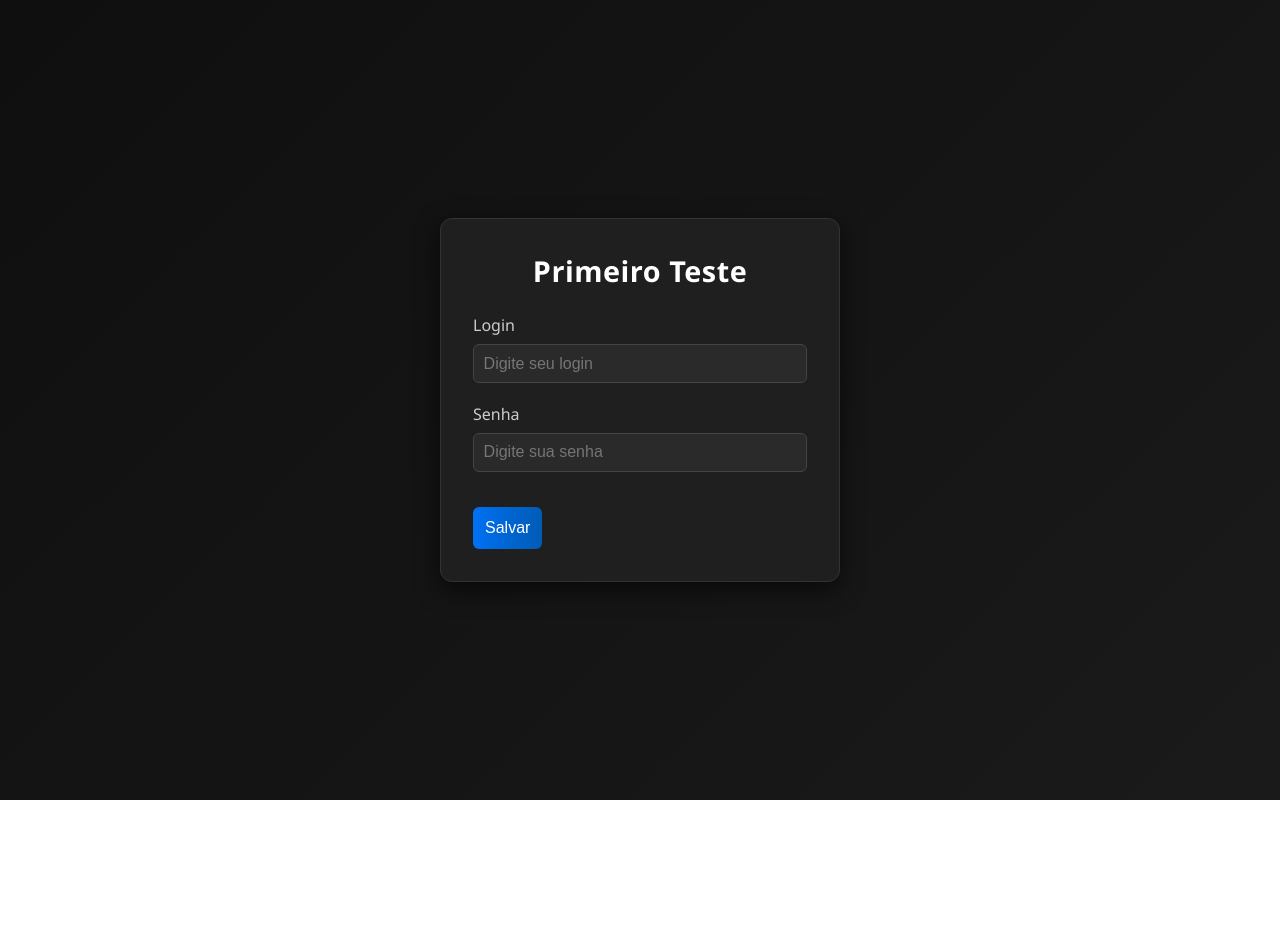
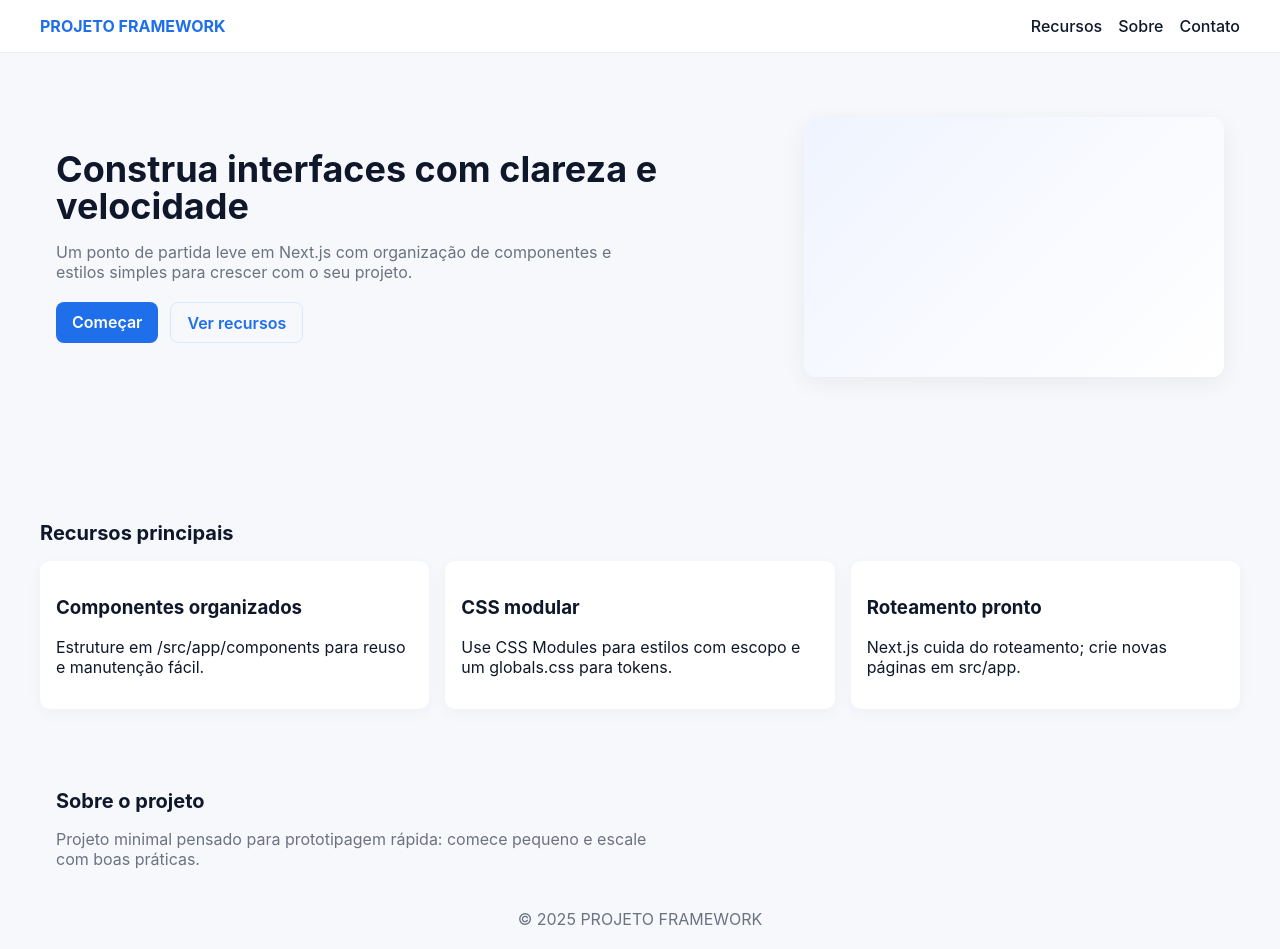
Before and after one commit to LuanSantos26/projeto-framework, a Next.js app: page / in a window 1280 px wide. Before the commit the page ends 800 px from the top, so only its background shows below. Built offline with nearby package versions, Linux system fonts and the light colour scheme.

Commit message:
Funcionalidade part 1 do projeto

```diff
--- /dev/null
+++ b/src/app/components/Header.jsx
@@ -0,0 +1,16 @@
+// src/app/components/Header.jsx
+export default function Header() {
+  return (
+    <header className="site-header">
+      <div className="container header-inner">
+        <div className="brand">PROJETO FRAMEWORK</div>
+
+        <nav className="nav" aria-label="Menu principal">
+          <a href="#features">Recursos</a>
+          <a href="#about" style={{ marginLeft: 16 }}>Sobre</a>
+          <a href="#contact" style={{ marginLeft: 16 }}>Contato</a>
+        </nav>
+      </div>
+    </header>
+  );
+}
--- /dev/null
+++ b/src/app/components/Hero.jsx
@@ -0,0 +1,24 @@
+// src/app/components/Hero.jsx
+import styles from "../page.module.css";
+
+export default function Hero() {
+  return (
+    <section className={styles.hero}>
+      <div className={styles.heroInner + " container"}>
+        <div className={styles.content}>
+          <h1 className={styles.title}>Construa interfaces com clareza e velocidade</h1>
+          <p className={styles.lead}>
+            Um ponto de partida leve em Next.js com organização de componentes e estilos simples para crescer com o seu projeto.
+          </p>
+
+          <div className={styles.actions}>
+            <a className={styles.btnPrimary} href="#get-started">Começar</a>
+            <a className={styles.btnOutline} href="#features">Ver recursos</a>
+          </div>
+        </div>
+
+        <div className={styles.visual} role="img" aria-label="Ilustração do produto" />
+      </div>
+    </section>
+  );
+}
--- a/src/app/globals.css
+++ b/src/app/globals.css
@@ -1,42 +1,61 @@
-:root {
-  --background: #ffffff;
-  --foreground: #171717;
+/* src/app/globals.css */
+
+/* Tokens */
+:root{
+  --bg: #f7f8fb;
+  --surface: #ffffff;
+  --muted: #6b7280;
+  --text: #0f172a;
+  --primary: #1f6feb;
+  --radius: 12px;
+  --container: 1200px;
 }
 
-@media (prefers-color-scheme: dark) {
-  :root {
-    --background: #0a0a0a;
-    --foreground: #ededed;
-  }
+/* Reset simples */
+*{box-sizing:border-box}
+html,body,#root{height:100%}
+body{
+  margin:0;
+  font-family: Inter, system-ui, -apple-system, "Segoe UI", Roboto, "Helvetica Neue", Arial;
+  background:var(--bg);
+  color:var(--text);
+  -webkit-font-smoothing:antialiased;
+  -moz-osx-font-smoothing:grayscale;
 }
 
-html,
-body {
-  max-width: 100vw;
-  overflow-x: hidden;
+/* Layout helpers */
+.container{
+  max-width:var(--container);
+  margin:0 auto;
+  padding:0 1rem;
 }
 
-body {
-  color: var(--foreground);
-  background: var(--background);
-  font-family: Arial, Helvetica, sans-serif;
-  -webkit-font-smoothing: antialiased;
-  -moz-osx-font-smoothing: grayscale;
+/* Header / Footer */
+.site-header{
+  background:var(--surface);
+  border-bottom:1px solid #eceff4;
+}
+.header-inner{
+  display:flex;
+  align-items:center;
+  justify-content:space-between;
+  padding:1rem 0;
+}
+.brand{
+  font-weight:700;
+  color:var(--primary);
+}
+.nav a{
+  margin-left:1rem;
+  color:var(--text);
+  text-decoration:none;
+  font-weight:500;
 }
 
-* {
-  box-sizing: border-box;
-  padding: 0;
-  margin: 0;
+/* Footer */
+.site-footer{
+  padding:1.25rem 0;
+  text-align:center;
+  color:var(--muted);
+  background:transparent;
 }
-
-a {
-  color: inherit;
-  text-decoration: none;
-}
-
-@media (prefers-color-scheme: dark) {
-  html {
-    color-scheme: dark;
-  }
-}
--- a/src/app/layout.js
+++ b/src/app/layout.js
@@ -1,26 +1,25 @@
-import { Geist, Geist_Mono } from "next/font/google";
+// src/app/layout.js
 import "./globals.css";
-
-const geistSans = Geist({
-  variable: "--font-geist-sans",
-  subsets: ["latin"],
-});
-
-const geistMono = Geist_Mono({
-  variable: "--font-geist-mono",
-  subsets: ["latin"],
-});
+import Header from "./components/Header";
 
 export const metadata = {
-  title: "Create Next App",
-  description: "Generated by create next app",
+  title: "PROJETO FRAMEWORK",
+  description: "Framework minimal — organização, componentes e produtividade",
 };
 
 export default function RootLayout({ children }) {
   return (
-    <html lang="en">
-      <body className={`${geistSans.variable} ${geistMono.variable}`}>
-        {children}
+    <html lang="pt-BR">
+      <body>
+        <div className="site">
+          <Header />
+
+          <main>{children}</main>
+
+          <footer className="site-footer">
+            <div className="container">© {new Date().getFullYear()} PROJETO FRAMEWORK</div>
+          </footer>
+        </div>
       </body>
     </html>
   );
--- /dev/null
+++ b/src/app/page.js
@@ -0,0 +1,36 @@
+// src/app/page.js
+import Hero from "./components/Hero";
+import styles from "./page.module.css";
+
+export default function Home() {
+  return (
+    <>
+      <Hero />
+
+      <section id="features" className={"container " + styles.features}>
+        <h2 className={styles.sectionTitle}>Recursos principais</h2>
+        <div className={styles.grid}>
+          <article className={styles.card}>
+            <h3>Componentes organizados</h3>
+            <p>Estruture em /src/app/components para reuso e manutenção fácil.</p>
+          </article>
+          <article className={styles.card}>
+            <h3>CSS modular</h3>
+            <p>Use CSS Modules para estilos com escopo e um globals.css para tokens.</p>
+          </article>
+          <article className={styles.card}>
+            <h3>Roteamento pronto</h3>
+            <p>Next.js cuida do roteamento; crie novas páginas em src/app.</p>
+          </article>
+        </div>
+      </section>
+
+      <section id="about" className={"container " + styles.about}>
+        <h2 className={styles.sectionTitle}>Sobre o projeto</h2>
+        <p className={styles.lead}>
+          Projeto minimal pensado para prototipagem rápida: comece pequeno e escale com boas práticas.
+        </p>
+      </section>
+    </>
+  );
+}
--- a/src/app/page.jsx
+++ /dev/null
@@ -1,63 +0,0 @@
-"use client";
-
-import { useState } from "react";
-import styles from "./page.module.css";
-
-export default function Home() {
-  const [login, setLogin] = useState("");
-  const [senha, setSenha] = useState("");
-
-  function handleSubmit(e) {
-    e.preventDefault();
-
-    if (!login || !senha) {
-      alert("Preencha todos os campos!");
-      return;
-    }
-
-    console.log("Login:", login);
-    console.log("Senha:", senha);
-  }
-
-  return (
-    <div className={styles.page}>
-      <div className={styles.formContainer}>
-        <h1 className={styles.title}>Primeiro Teste</h1>
-
-        <form onSubmit={handleSubmit}>
-          <div className={styles.formGroup}>
-            <label htmlFor="login" className={styles.label}>
-              Login
-            </label>
-            <input
-              id="login"
-              type="text"
-              placeholder="Digite seu login"
-              value={login}
-              onChange={(e) => setLogin(e.target.value)}
-              className={styles.input}
-            />
-          </div>
-
-          <div className={styles.formGroup}>
-            <label htmlFor="senha" className={styles.label}>
-              Senha
-            </label>
-            <input
-              id="senha"
-              type="password"
-              placeholder="Digite sua senha"
-              value={senha}
-              onChange={(e) => setSenha(e.target.value)}
-              className={styles.input}
-            />
-          </div>
-
-          <button type="submit" className={styles.button}>
-            Salvar
-          </button>
-        </form>
-      </div>
-    </div>
-  );
-}
--- a/src/app/page.module.css
+++ b/src/app/page.module.css
@@ -1,76 +1,84 @@
-.page {
-  display: flex;
-  flex-direction: column;
-  align-items: center;
-  justify-content: center;
-  min-height: 100vh;
-  padding: 2rem;
-  background: linear-gradient(135deg, #0f0f0f, #1a1a1a);
-  font-family: "Segoe UI", Roboto, sans-serif;
-  color: #e0e0e0;
+/* src/app/page.module.css */
+
+.hero {
+  padding:4rem 0;
+}
+.heroInner {
+  display:flex;
+  gap:2rem;
+  align-items:center;
+  justify-content:space-between;
+}
+.content {
+  flex:1;
+  min-width:0;
+}
+.title {
+  margin:0 0 1rem 0;
+  font-size:2.25rem;
+  line-height:1.05;
+}
+.lead {
+  margin:0 0 1.25rem 0;
+  color:var(--muted);
+  max-width:60ch;
+}
+.actions {
+  display:flex;
+  gap:0.75rem;
+  margin-top:1rem;
+}
+.btnPrimary {
+  display:inline-block;
+  background:var(--primary);
+  color:#fff;
+  padding:0.6rem 1rem;
+  border-radius:8px;
+  text-decoration:none;
+  font-weight:600;
+}
+.btnOutline {
+  display:inline-block;
+  background:transparent;
+  color:var(--primary);
+  padding:0.6rem 1rem;
+  border-radius:8px;
+  border:1px solid rgba(31,111,235,.12);
+  text-decoration:none;
+  font-weight:600;
 }
 
-.formContainer {
-  background-color: #1f1f1f;
-  padding: 2rem;
-  border-radius: 12px;
-  box-shadow: 0 8px 24px rgba(0, 0, 0, 0.6);
-  width: 100%;
-  max-width: 400px;
-  border: 1px solid #333;
+.visual {
+  width:420px;
+  height:260px;
+  border-radius:var(--radius);
+  background:linear-gradient(135deg,#f0f4ff,#ffffff);
+  box-shadow: 0 6px 24px rgba(15,23,42,0.06);
+  flex-shrink:0;
 }
 
-.title {
-  margin-bottom: 1.5rem;
-  font-size: 1.8rem;
-  text-align: center;
-  color: #ffffff;
-  font-weight: 600;
-  letter-spacing: 0.5px;
+/* Features */
+.sectionTitle {
+  margin-top:2rem;
+  margin-bottom:1rem;
+  font-size:1.25rem;
 }
-
-.formGroup {
-  margin-bottom: 1.2rem;
-  display: flex;
-  flex-direction: column;
+.features {
+  padding:3rem 0;
 }
-
-.label {
-  margin-bottom: 0.5rem;
-  font-weight: 500;
-  color: #cccccc;
+.grid {
+  display:grid;
+  grid-template-columns:repeat(3,1fr);
+  gap:1rem;
 }
-
-.input {
-  padding: 0.6rem;
-  border: 1px solid #444;
-  border-radius: 6px;
-  font-size: 1rem;
-  background-color: #2a2a2a;
-  color: #e0e0e0;
-  transition: border-color 0.3s ease;
+.card {
+  background:var(--surface);
+  padding:1rem;
+  border-radius:10px;
+  box-shadow: 0 4px 16px rgba(15,23,42,0.04);
 }
-
-.input:focus {
-  outline: none;
-  border-color: #0070f3;
-  box-shadow: 0 0 0 2px rgba(0, 112, 243, 0.3);
+@media (max-width:900px){
+  .heroInner{flex-direction:column; align-items:flex-start}
+  .grid{grid-template-columns:repeat(1,1fr)}
+  .visual{width:100%; height:200px}
 }
-
-.button {
-  margin-top: 1rem;
-  padding: 0.75rem;
-  background: linear-gradient(90deg, #0070f3, #005bb5);
-  color: white;
-  border: none;
-  border-radius: 6px;
-  font-size: 1rem;
-  font-weight: 500;
-  cursor: pointer;
-  transition: background 0.3s ease, transform 0.2s ease;
-}
-
-.button:hover {
-  background: linear-gradient(90deg, #005bb5, #003e8c);
-  transform: scale(1.02);
-}
--- a/src/services/api.js
+++ /dev/null
@@ -1,6 +0,0 @@
-import axios from "axios";
-
-const api = axios.create({
-  baseURL: "http://localhost8080",
-});
-export default api;
```
Also changed, not shown: src/app/animes/novo/page.jsx (deleted, +0 -8 lines), src/app/animes/page.jsx (deleted, +0 -26 lines), 1 other file (tests, documents, lock files or other folders).
